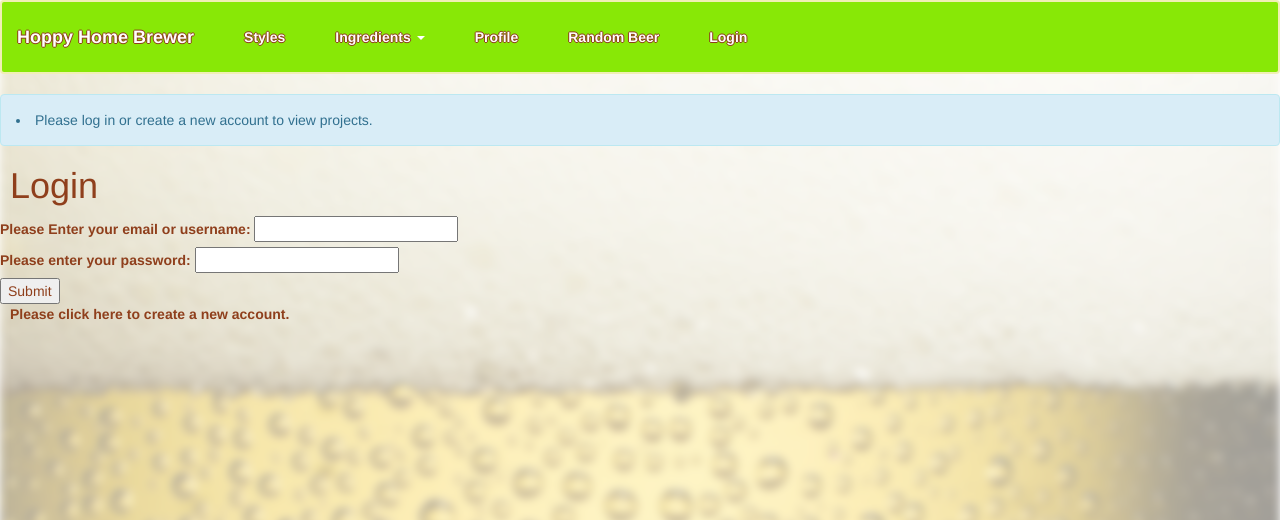
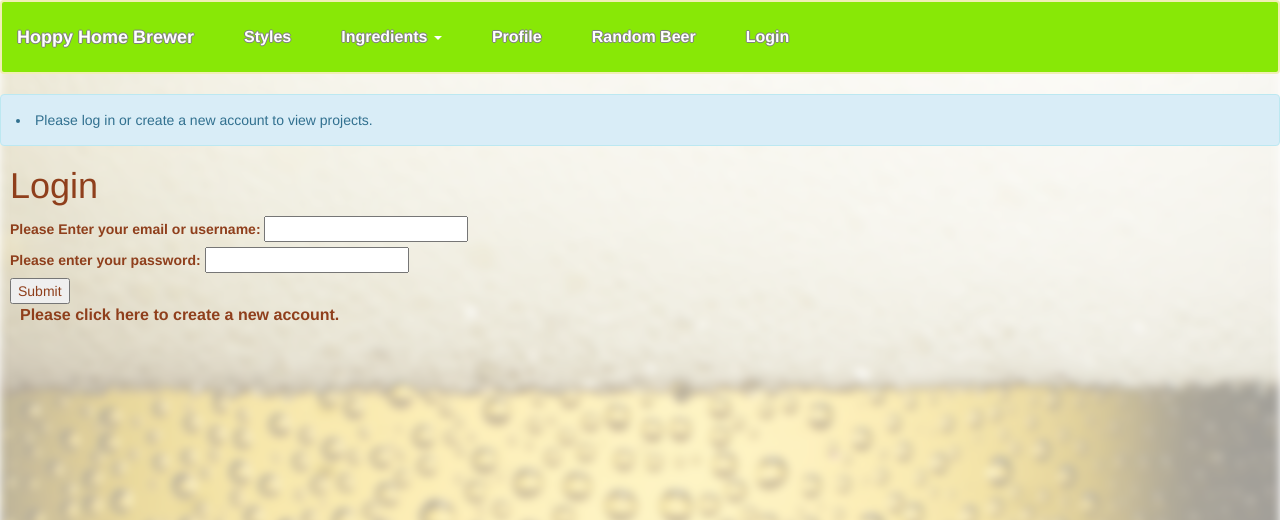
Before and after one commit to cami20/homebrew-project, a Flask app: page /profile in a window 1280 px wide. Shown: the top 520 px of the page. Run offline with Flask 2, Linux system fonts and the light colour scheme; some libraries are stand-ins or nearby versions.

Commit message:
final styling

```diff
--- a/server.py
+++ b/server.py
@@ -501,7 +501,7 @@ def display_random_beer():
 
 
 if __name__ == "__main__":
-    app.debug = True
+    # app.debug = True
 
     connect_to_db(app)
 
--- a/static/homebrew.css
+++ b/static/homebrew.css
@@ -22,6 +22,7 @@ body:before {
 	background-color: #88E806;
 	border-color: #f0efb5;
 	border-width: 2px;
+	font-size: 20px;
 }
 
 .navbar-nav .dropdown a{
@@ -30,7 +31,7 @@ body:before {
 
 .navbar a{
 	color: white !important;
-	text-shadow: -1px 0 #8f3f1c, 0 1px #8f3f1c, 1px 0 #8f3f1c, 0 -1px #8f3f1c;
+	text-shadow: -1px 0 gray, 0 1px gray, 1px 0 gray, 0 -1px gray;
 }
 
 .table-striped>tbody>tr:nth-child(odd)>td,
@@ -79,6 +80,7 @@ a{
 	margin: 10px;
 	color: #8f3f1c;
 	font-weight: 700;
+	font-size: 16px;
 }
 
 p{
--- a/templates/login.html
+++ b/templates/login.html
@@ -3,6 +3,7 @@
 
 <div>
 	<h1>Login</h1>
+	<div class="form">
 	<form action="/login" method="POST">
 		<div>
 			<label>Please Enter your email or username:
@@ -24,5 +25,6 @@
 	<a href="/new-account">Please click here to create a new account.</a>
 
 </div>
+</div>
 
 {% endblock %}
--- a/templates/new_account.html
+++ b/templates/new_account.html
@@ -6,6 +6,7 @@
 <div>
 <h1>Create a new account</h1>
 
+<div class="form">
 <form action="/new-account" method="POST">
 	<div>
 		<label>
@@ -35,5 +36,6 @@
 </form>
 
 </div>
+</div>
 
 {% endblock %}
```
